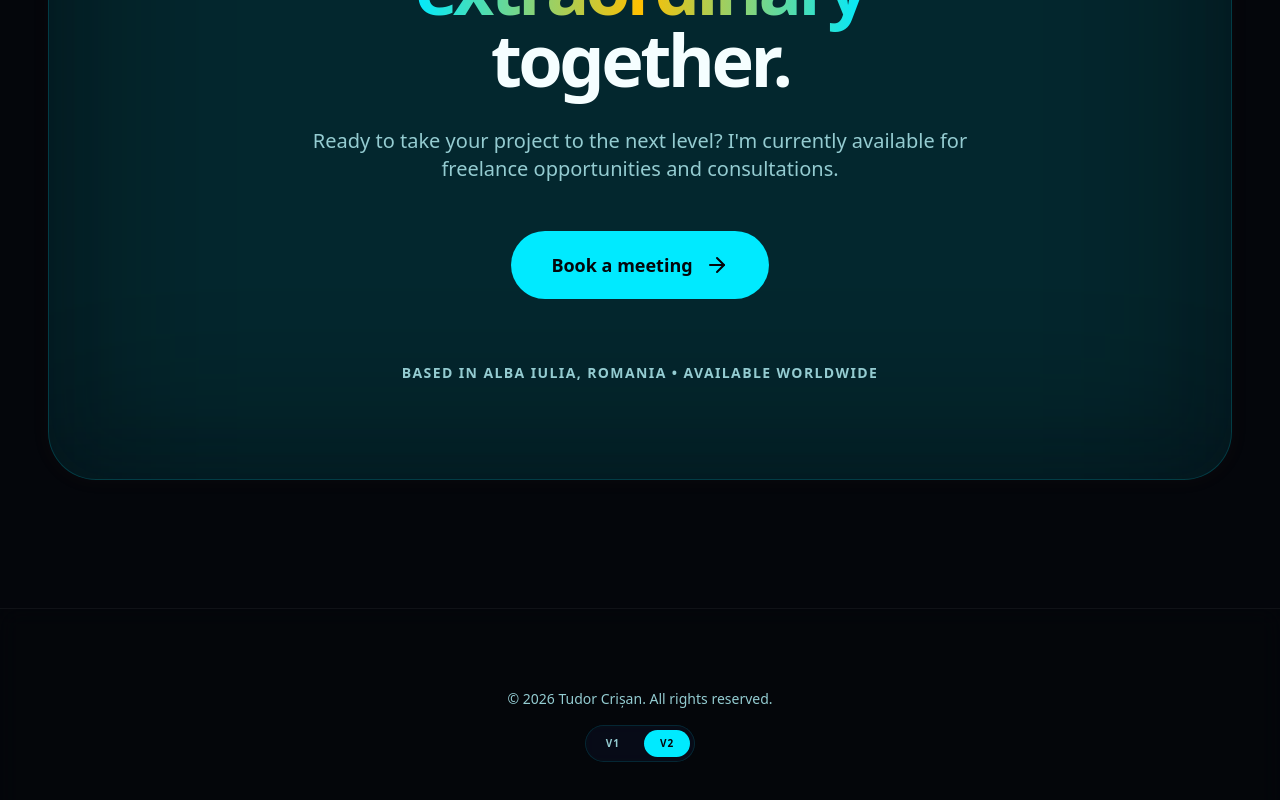
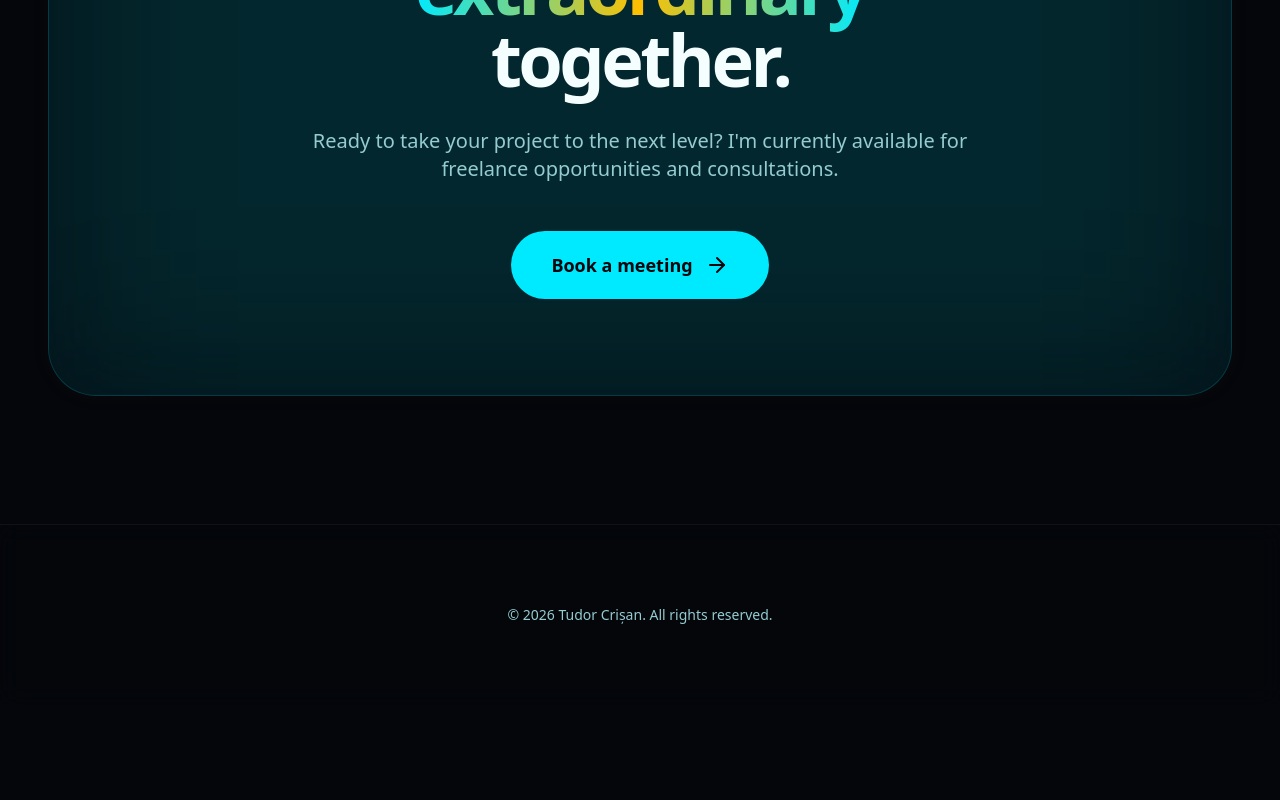
Before and after one commit to tudor-crisan/tudorcrisan.dev, a Next.js app: page / in a window 1280 px wide. Shown: the part 7144-7944 px from the top of the page. After the commit the page ends 7849 px from the top, so only its background shows below. Built offline with nearby package versions, Linux system fonts and the light colour scheme.

Commit message:
chore: remove v1 version, force v2, remove version toggle and location text

```diff
--- a/src/app/layout.tsx
+++ b/src/app/layout.tsx
@@ -1,7 +1,6 @@
 import type { Metadata } from "next";
 import { Inter } from "next/font/google";
 import { ThemeProvider } from "@/components/ThemeProvider";
-import { VersionProvider } from "@/lib/VersionContext";
 import { Analytics } from "@vercel/analytics/react";
 import { SpeedInsights } from "@vercel/speed-insights/next";
 import "./globals.css";
@@ -47,9 +46,8 @@ export default function RootLayout({
   children: React.ReactNode;
 }>) {
   return (
-    <html lang="en" className={`${inter.variable} scroll-smooth`} suppressHydrationWarning>
+    <html lang="en" className={`${inter.variable} v2 scroll-smooth`} suppressHydrationWarning>
       <body className="bg-background text-foreground antialiased selection:bg-accent/30">
-        <VersionProvider>
         <ThemeProvider attribute="class" defaultTheme="dark" enableSystem disableTransitionOnChange>
           <div className="fixed inset-0 -z-10 bg-grid opacity-40 dark:opacity-20" />
           <div className="fixed inset-0 -z-10 bg-[radial-gradient(circle_at_50%_50%,rgba(59,130,246,0.05),transparent_50%)]" />
@@ -57,7 +55,6 @@ export default function RootLayout({
           <Analytics />
           <SpeedInsights />
         </ThemeProvider>
-        </VersionProvider>
       </body>
     </html>
   );
--- a/src/app/page.tsx
+++ b/src/app/page.tsx
@@ -3,7 +3,6 @@ import Hero from "@/components/Hero";
 import Experience from "@/components/Experience";
 import Skills from "@/components/Skills";
 import Contact from "@/components/Contact";
-import VersionToggle from "@/components/VersionToggle";
 import { personalInfo } from "@/lib/data";
 
 export default function Home() {
@@ -30,7 +29,6 @@ export default function Home() {
             <p className="text-muted-foreground text-sm font-medium">
               © {new Date().getFullYear()} Tudor Crișan. All rights reserved.
             </p>
-            <VersionToggle />
           </div>
 
 
--- a/src/components/Contact.tsx
+++ b/src/components/Contact.tsx
@@ -40,9 +40,7 @@ export default function Contact() {
 
             </div>
 
-            <p className="mt-16 text-sm font-bold text-muted-foreground uppercase tracking-widest">
-              Based in {personalInfo.location} • Available Worldwide
-            </p>
+
           </motion.div>
         </div>
       </div>
--- a/src/components/VersionToggle.tsx
+++ /dev/null
@@ -1,47 +0,0 @@
-"use client";
-
-import { useVersion } from "@/lib/VersionContext";
-import { motion } from "framer-motion";
-
-export default function VersionToggle() {
-  const { version, setVersion } = useVersion();
-
-  return (
-    <div className="flex items-center gap-2 p-1 rounded-full bg-muted/50 border border-border/50 backdrop-blur-sm">
-      <button
-        onClick={() => setVersion("v1")}
-        className={`relative px-4 py-1.5 text-[10px] font-black uppercase tracking-widest rounded-full transition-all ${
-          version === "v1"
-            ? "text-primary-foreground"
-            : "text-muted-foreground hover:text-foreground"
-        }`}
-      >
-        {version === "v1" && (
-          <motion.div
-            layoutId="version-bg"
-            className="absolute inset-0 bg-primary rounded-full -z-10"
-            transition={{ type: "spring", duration: 0.5, bounce: 0.2 }}
-          />
-        )}
-        v1
-      </button>
-      <button
-        onClick={() => setVersion("v2")}
-        className={`relative px-4 py-1.5 text-[10px] font-black uppercase tracking-widest rounded-full transition-all ${
-          version === "v2"
-            ? "text-primary-foreground"
-            : "text-muted-foreground hover:text-foreground"
-        }`}
-      >
-        {version === "v2" && (
-          <motion.div
-            layoutId="version-bg"
-            className="absolute inset-0 bg-primary rounded-full -z-10"
-            transition={{ type: "spring", duration: 0.5, bounce: 0.2 }}
-          />
-        )}
-        v2
-      </button>
-    </div>
-  );
-}
--- a/src/lib/VersionContext.tsx
+++ /dev/null
@@ -1,55 +0,0 @@
-"use client";
-
-import React, { createContext, useContext, useEffect, useState } from "react";
-
-type Version = "v1" | "v2";
-
-interface VersionContextType {
-  version: Version;
-  setVersion: (v: Version) => void;
-}
-
-const VersionContext = createContext<VersionContextType | undefined>(undefined);
-
-export function VersionProvider({ children }: { children: React.ReactNode }) {
-  const [version, setVersion] = useState<Version>("v2");
-
-  useEffect(() => {
-    const saved = localStorage.getItem("site-version") as Version;
-    if (saved) {
-      setVersion(saved);
-    }
-  }, []);
-
-  const handleSetVersion = (v: Version) => {
-    setVersion(v);
-    localStorage.setItem("site-version", v);
-    if (v === "v2") {
-      document.documentElement.classList.add("v2");
-    } else {
-      document.documentElement.classList.remove("v2");
-    }
-  };
-
-  useEffect(() => {
-    if (version === "v2") {
-      document.documentElement.classList.add("v2");
-    } else {
-      document.documentElement.classList.remove("v2");
-    }
-  }, [version]);
-
-  return (
-    <VersionContext.Provider value={{ version, setVersion: handleSetVersion }}>
-      {children}
-    </VersionContext.Provider>
-  );
-}
-
-export function useVersion() {
-  const context = useContext(VersionContext);
-  if (context === undefined) {
-    throw new Error("useVersion must be used within a VersionProvider");
-  }
-  return context;
-}
```
Lines whose indentation alone changed are shown as unchanged.
